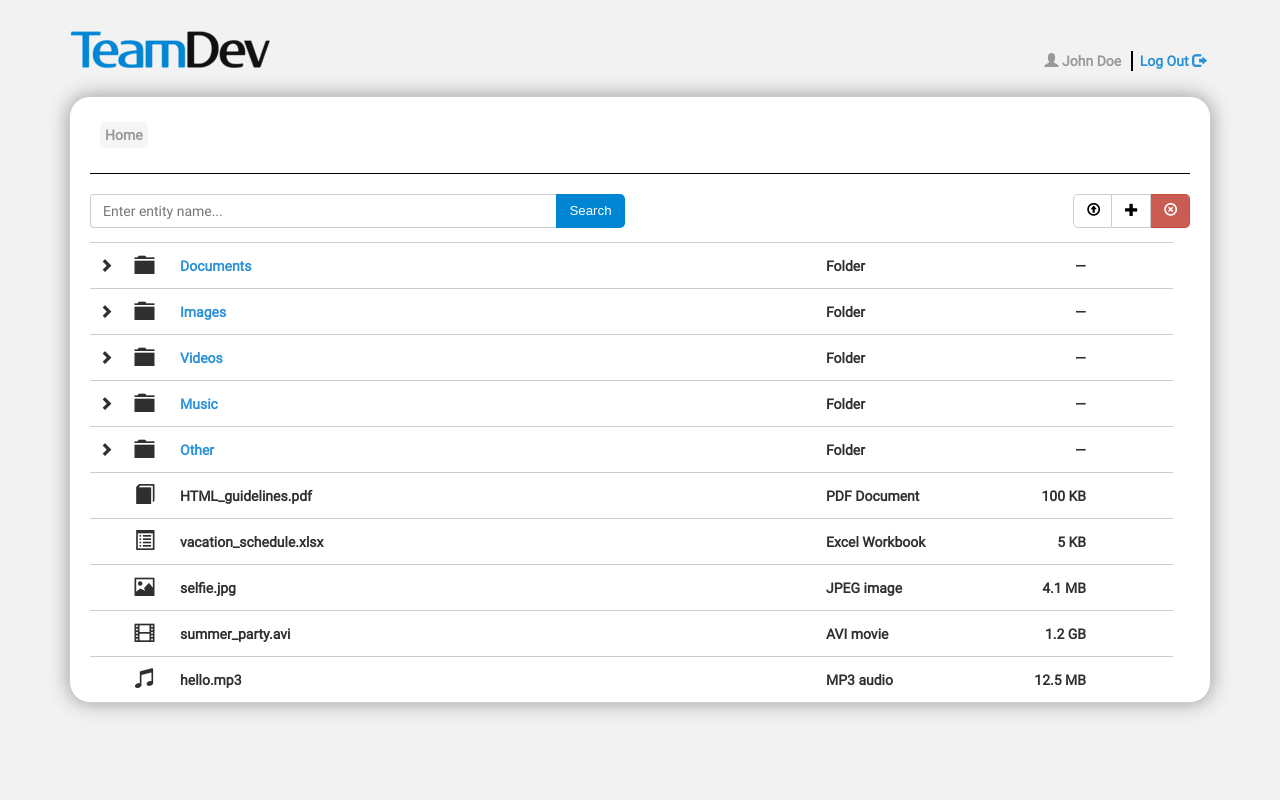
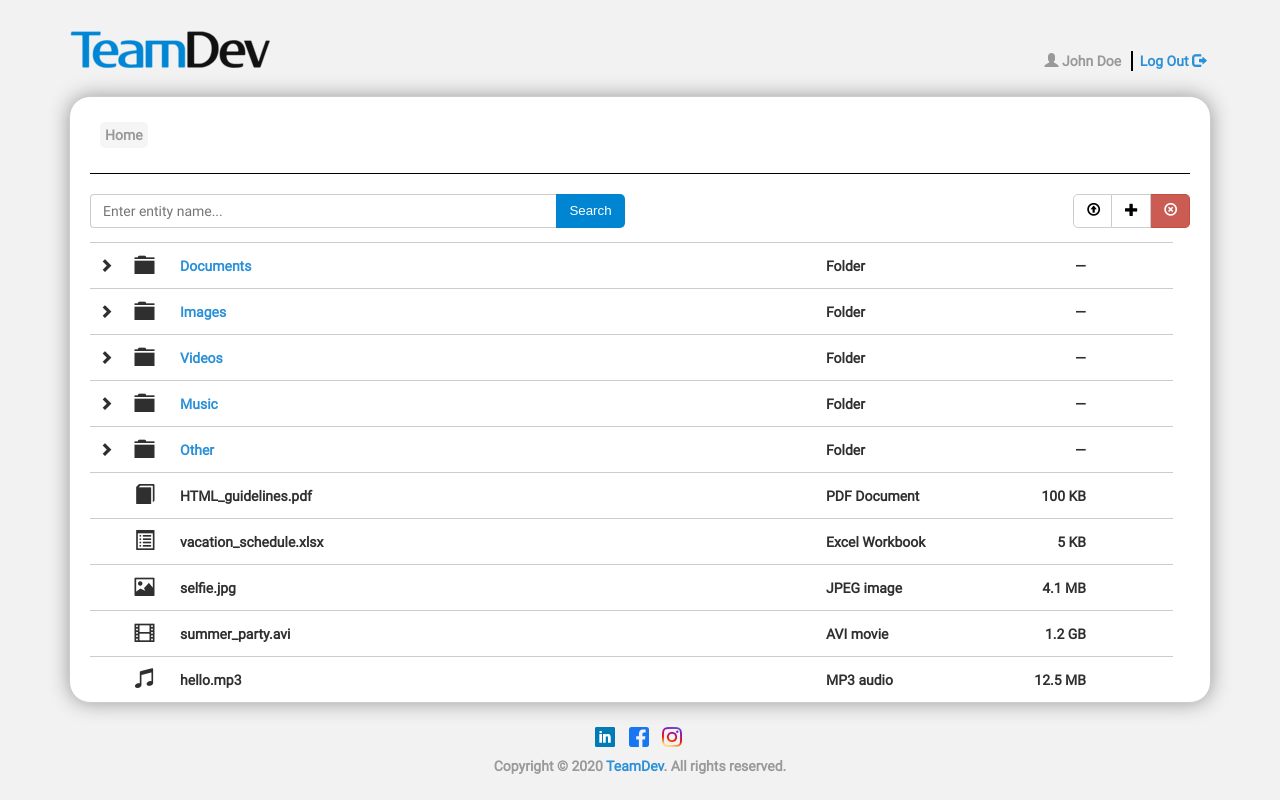
Before and after one commit to Vladyslav-Kuksiuk/FileHub, a plain HTML site: page web-client/static/markup/index.html in a window 1280 px wide. Drawn offline with Linux system fonts and the light colour scheme.

Commit message:
Add footer to index page.

```diff
--- a/web-client/static/markup/css/styles.css
+++ b/web-client/static/markup/css/styles.css
@@ -145,6 +145,7 @@
     display: flex;
     justify-content: space-between;
     align-items: center;
+    white-space: nowrap;
     padding-left: 1px;
     padding-top: 31px;
     margin-bottom: 25px;
@@ -174,35 +175,10 @@
     box-shadow: 0 0 20px #999;
 }
 
-.table-container {
-    padding-bottom: 10px;
-}
-
 .form-container h1 {
     margin: -1px 0 8px;
     font-size: 30px;
     font-weight: 599;
-}
-
-.breadcrumb-container {
-    margin: 10px 0 30px 10px;
-}
-
-.breadcrumb {
-    padding: 5px;
-    border-radius: 5px;
-    background: #f5f5f5;
-}
-
-.breadcrumb-item {
-    color: #999999;
-}
-
-.horizontal-line {
-    height: 1px;
-    border: 0;
-    background: #000;
-    margin-bottom: 20px;
 }
 
 .form-row {
@@ -241,6 +217,32 @@
 .form-button-container a {
     margin-top: 2px;
     font-weight: 600;
+}
+
+.table-container {
+    padding-bottom: 10px;
+    margin-bottom: 24px;
+}
+
+.breadcrumb-container {
+    margin: 10px 0 30px 10px;
+}
+
+.breadcrumb {
+    padding: 5px;
+    border-radius: 5px;
+    background: #f5f5f5;
+}
+
+.breadcrumb-item {
+    color: #999999;
+}
+
+.horizontal-line {
+    height: 1px;
+    border: 0;
+    background: #000;
+    margin-bottom: 20px;
 }
 
 .search-line {
@@ -304,8 +306,8 @@
 }
 
 .name-table-column {
-    width: 646px;
-    padding-left: 4px;
+    width: 642px;
+    padding: 4px;
 }
 
 .type-table-column {
@@ -325,11 +327,11 @@
 }
 
 .data-buttons-container {
-    display: none;
+    visibility: hidden;
 }
 
 .table-row:hover .data-buttons-container {
-    display: block;
+    visibility: visible;
 }
 
 #entity-search-input {
@@ -346,3 +348,29 @@
     margin: -8px 0 16px 183px;
 
 }
+
+.page-footer {
+    text-align: center;
+}
+
+.social-link-container {
+    margin-left: -3px;
+    margin-bottom: 8px;
+}
+
+.social-link {
+    padding: 5px;
+}
+
+.social-link img {
+    width: 20px;
+    height: 20px;
+}
+
+.social-link:hover {
+    text-decoration: none;
+}
+
+.copyright {
+    color: #999999;
+}
--- a/web-client/static/markup/index.html
+++ b/web-client/static/markup/index.html
@@ -37,9 +37,11 @@
             </form>
             <div class="button-group">
                 <button class="button group-left-element"><span aria-hidden="true"
-                                                                class="glyphicon glyphicon-upload"></span></button>
+                                                                class="glyphicon glyphicon-upload"></span>
+                </button>
                 <button class="button group-mid-element"><span aria-hidden="true"
-                                                               class="glyphicon glyphicon-plus"></span></button>
+                                                               class="glyphicon glyphicon-plus"></span>
+                </button>
                 <button class="button button-danger group-right-element"><span
                         aria-hidden="true" class="glyphicon glyphicon-remove-circle"></span>
                 </button>
@@ -160,7 +162,8 @@
                 <tr class="table-row">
                     <td class="table-data arrow-table-column"></td>
                     <td class="table-data icon-table-column"><span aria-hidden="true"
-                                                                   class="glyphicon glyphicon-book"></span></td>
+                                                                   class="glyphicon glyphicon-book"></span>
+                    </td>
                     <td class="table-data name-table-column">HTML_guidelines.pdf</td>
                     <td class="table-data type-table-column">PDF Document</td>
                     <td class="table-data weight-table-column">100 KB</td>
@@ -222,7 +225,8 @@
                 <tr class="table-row">
                     <td class="table-data arrow-table-column"></td>
                     <td class="table-data icon-table-column"><span aria-hidden="true"
-                                                                   class="glyphicon glyphicon-film"></span></td>
+                                                                   class="glyphicon glyphicon-film"></span>
+                    </td>
                     <td class="table-data name-table-column">summer_party.avi</td>
                     <td class="table-data type-table-column">AVI movie</td>
                     <td class="table-data weight-table-column">1.2 GB</td>
@@ -242,7 +246,8 @@
                 <tr class="table-row">
                     <td class="table-data arrow-table-column"></td>
                     <td class="table-data icon-table-column"><span aria-hidden="true"
-                                                                   class="glyphicon glyphicon-music"></span></td>
+                                                                   class="glyphicon glyphicon-music"></span>
+                    </td>
                     <td class="table-data name-table-column">hello.mp3</td>
                     <td class="table-data type-table-column">MP3 audio</td>
                     <td class="table-data weight-table-column">12.5 MB</td>
@@ -262,7 +267,8 @@
                 <tr class="table-row">
                     <td class="table-data arrow-table-column"></td>
                     <td class="table-data icon-table-column"><span aria-hidden="true"
-                                                                   class="glyphicon glyphicon-music"></span></td>
+                                                                   class="glyphicon glyphicon-music"></span>
+                    </td>
                     <td class="table-data name-table-column">sing.mp3</td>
                     <td class="table-data type-table-column">MP3 audio</td>
                     <td class="table-data weight-table-column">10.3 MB</td>
@@ -282,6 +288,22 @@
             </table>
         </div>
     </main>
+    <footer class="page-footer">
+        <div class="social-link-container">
+            <a href="" class="social-link">
+                <img src="images/icon-linkedin.png" alt="Linked In">
+            </a>
+            <a href="" class="social-link">
+                <img src="images/icon-facebook.png" alt="Facebook">
+            </a>
+            <a href="" class="social-link">
+                <img src="images/icon-instagram.png" alt="Instagram">
+            </a>
+        </div>
+        <span class="copyright">
+            Copyright © 2020 <a href="/">TeamDev</a>. All rights reserved.
+        </span>
+    </footer>
 </div>
 </body>
 </html>
```
